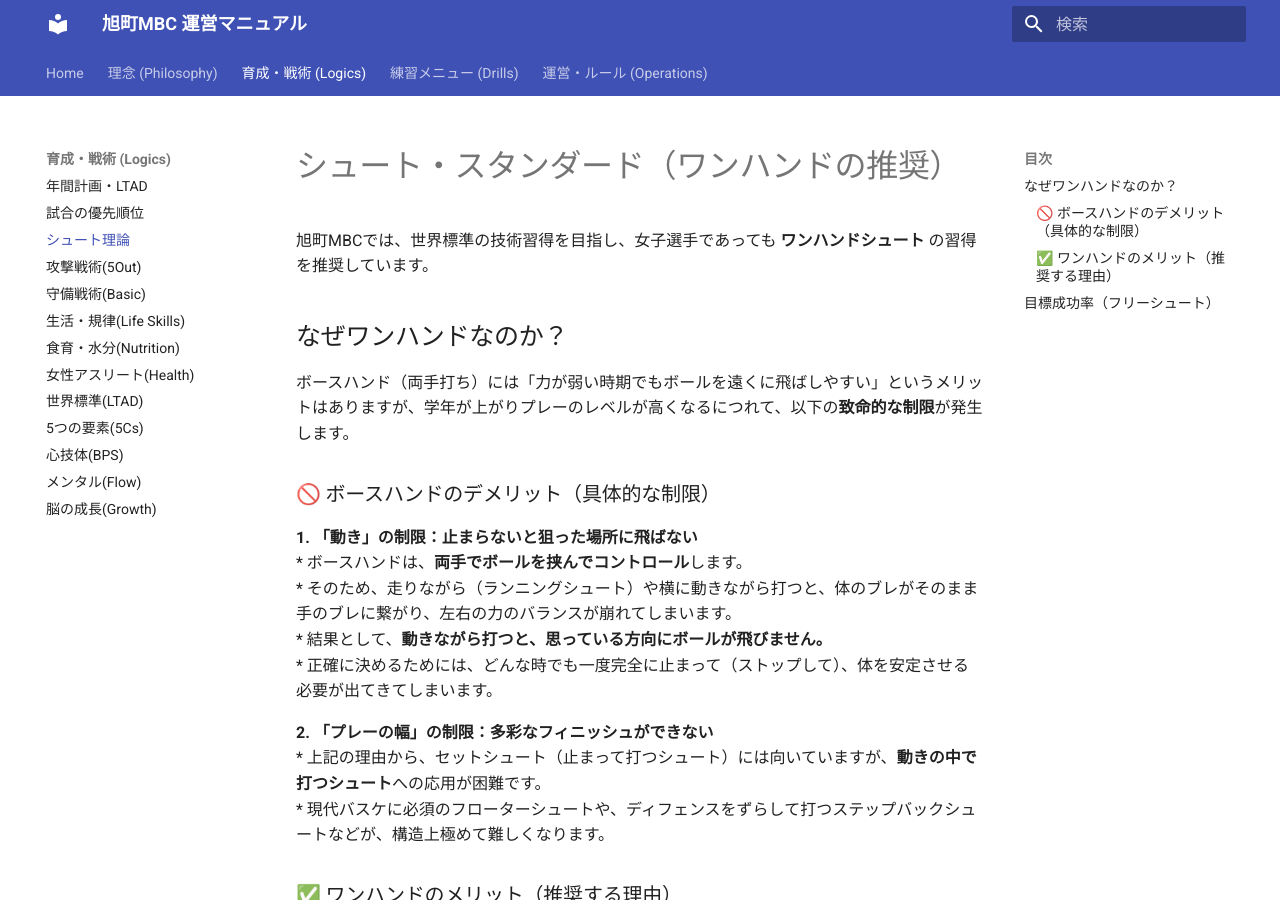
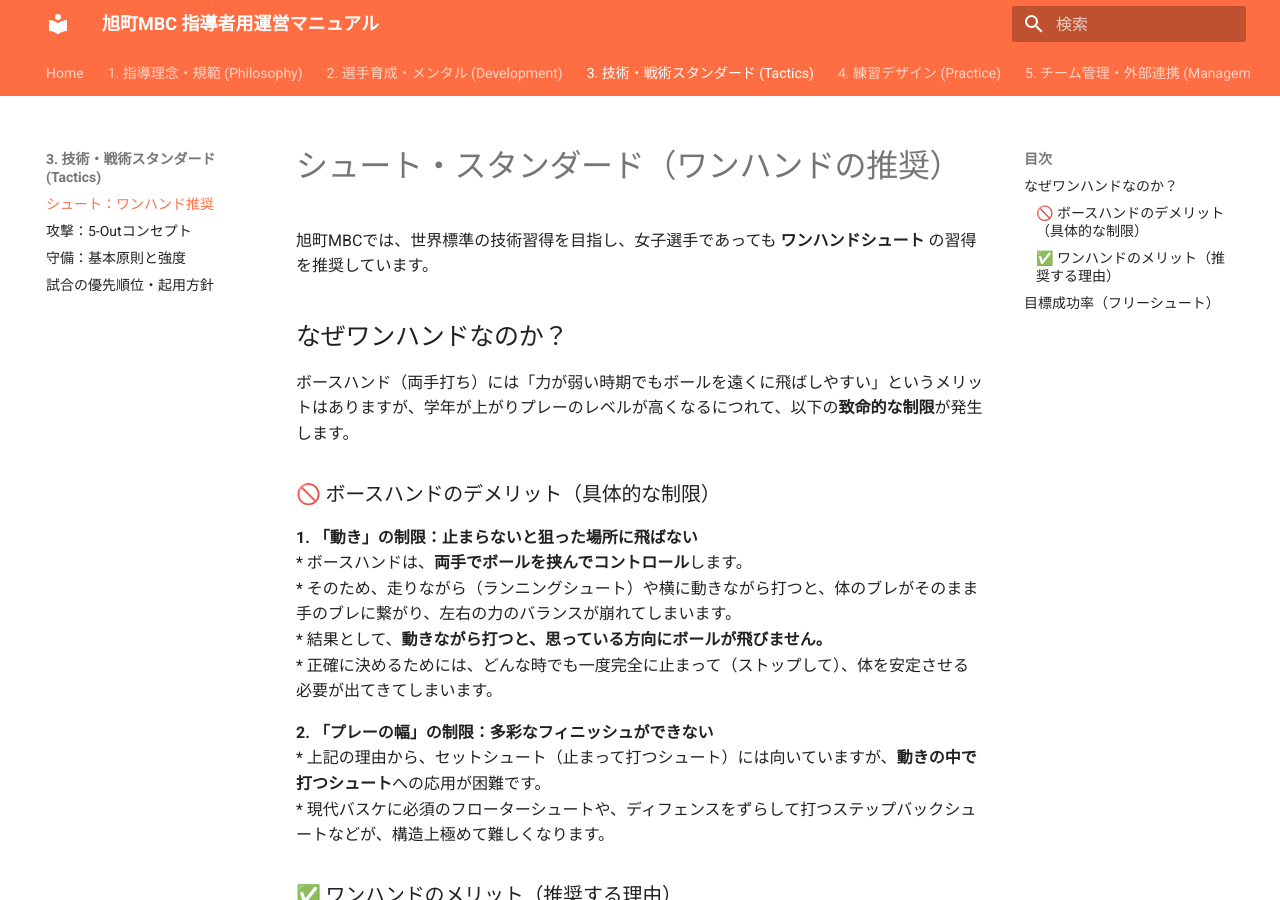
Before and after one commit to kawaiikumichan/asahicho-minibus-ops, an MkDocs documentation site: the page built from docs/01_Coaching_Logics/shooting_standard.md, in a window 1280 px wide and 900 px high. Built offline with MkDocs 1.6.1 and Material for MkDocs 9.7.7, drawn with Linux system fonts in a browser that asks for light colours.

Commit message:
Update mkdocs.yml

```diff
--- a/mkdocs.yml
+++ b/mkdocs.yml
@@ -1,65 +1,62 @@
-site_name: 旭町MBC 運営マニュアル
+site_name: 旭町MBC 指導者用運営マニュアル
 site_url: https://kawaiikumichan.github.io/asahicho-minibus-ops/
 theme:
   name: material
   language: ja
   palette:
-    primary: indigo
-    accent: deep orange
+    primary: deep orange  # コーチの情熱をイメージ
+    accent: indigo
   features:
     - navigation.tabs
     - navigation.sections
+    - navigation.expand
     - search.suggest
 
-# ▼ カスタムCSS
 extra_css:
   - stylesheets/extra.css
 
-# ▼ 拡張機能
 markdown_extensions:
   - admonition
   - pymdownx.details
-  - pymdownx.superfences:
-      custom_fences:
-        - name: mermaid
-          class: mermaid
-          format: !!python/name:pymdownx.superfences.fence_code_format
+  - pymdownx.superfences
 
-# ▼ メニュー構成
+# ▼ 指導者専用ナビゲーション
 nav:
   - Home: index.md
 
-  # ▼▼▼ チームの理念 (Backbone) ▼▼▼
-  - 理念 (Philosophy):
-    - FUN & GUN: 00_Philosophy/fun_and_gun.md
-    - コーチ行動指針: 00_Philosophy/coaching_code.md
+  - 1. 指導理念・規範 (Philosophy):
+    - FUN & GUN 哲学: 00_Philosophy/fun_and_gun.md
+    - 指導者 行動規範: 00_Philosophy/coaching_code.md
+    - ダブル・ゴール理論: 01_Coaching_Logics/beyond_the_goal.md
 
-  # ▼▼▼ 育成・戦術論 (Logics) ▼▼▼
-  - 育成・戦術 (Logics):
-    - 年間計画・LTAD: 01_Coaching_Logics/annual_plan.md
-    - 試合の優先順位: 01_Coaching_Logics/game_policy.md
-    - シュート理論: 01_Coaching_Logics/shooting_standard.md
-    - 攻撃戦術(5Out): 01_Coaching_Logics/5out.md
-    - 守備戦術(Basic): 01_Coaching_Logics/defense_basic.md
-    - 生活・規律(Life Skills): 01_Coaching_Logics/life_skills.md
-    - 食育・水分(Nutrition): 01_Coaching_Logics/nutrition.md
-    - 女性アスリート(Health): 01_Coaching_Logics/female_athlete.md
-    - 世界標準(LTAD): 01_Coaching_Logics/ltad.md
-    - 5つの要素(5Cs): 01_Coaching_Logics/5cs.md
-    - 心技体(BPS): 01_Coaching_Logics/bps_model.md
-    - メンタル(Flow): 01_Coaching_Logics/mental_flow.md
-    - 脳の成長(Growth): 01_Coaching_Logics/growth_mindset.md
+  - 2. 選手育成・メンタル (Development):
+    - 22歳への夢の設計図: 01_Coaching_Logics/dream_blueprint.md
+    - 成長マインドセット(脳): 01_Coaching_Logics/growth_mindset.md
+    - ライフスキルと規律: 01_Coaching_Logics/life_skills.md
+    - 年間計画・適期教育(LTAD): 01_Coaching_Logics/annual_plan.md
+    - コンディショニング(食育・女性): 01_Coaching_Logics/nutrition.md
 
-  # ▼▼▼ 練習メニュー (Drills) ▼▼▼
-  - 練習メニュー (Drills):
-    - 基礎ドリル・構成: 02_Training_Drills/basics.md
-    - メニューの作り方: 02_Training_Drills/practice_planning.md
+  - 3. 技術・戦術スタンダード (Tactics):
+    - シュート：ワンハンド推奨: 01_Coaching_Logics/shooting_standard.md
+    - 攻撃：5-Outコンセプト: 01_Coaching_Logics/5out.md
+    - 守備：基本原則と強度: 01_Coaching_Logics/defense_basic.md
+    - 試合の優先順位・起用方針: 01_Coaching_Logics/game_policy.md
 
-  # ▼▼▼ 運営・ルール (Operations & Rules) ▼▼▼
-  - 運営・ルール (Operations):
-    - 選手への約束: 03_Operations/team_rules_player.md
-    - 保護者へのお願い: 03_Operations/team_rules_parent.md
-    - TO見守りマニュアル: 03_Operations/to_manual.md
+  - 4. 練習デザイン (Practice):
+    - 練習メニューの組み立て方: 02_Training_Drills/practice_planning.md
+    - コーディネーションドリル: 02_Training_Drills/coordination.md
+    - 5アウト基礎ドリル: 02_Training_Drills/5out_basics.md
+    - ドリルバンク: 02_Training_Drills/drill_bank.md
+
+  - 5. チーム管理・外部連携 (Management):
+    - 柏支部 組織体制・理事職務: 03_Operations/organization.md
+    - 対外試合 調整・承認フロー: 03_Operations/match_coordination.md
+    - 練習試合 主催手順: 03_Operations/hosting_practice_match.md
+    - 外部スクール等との両立方針: 03_Operations/school_policy.md
+    - 公式戦 会場担当・協力業務: 03_Operations/tournament_duty.md
+
+  - 6. 安全管理・コンプライアンス (Compliance):
     - 緊急時対応(EAP): 03_Operations/eap.md
-    - 運営体制・役割: 03_Operations/organization.md
-    - 家庭でのサポート: 03_Operations/parents_guide.md
+    - 送迎・移動の安全ルール: 03_Operations/transport_safety.md
+    - 選手・保護者との約束事: 03_Operations/team_rules_player.md
+    - 遠征先のマナー・TO見守り: 03_Operations/away_game_etiquette.md
```
